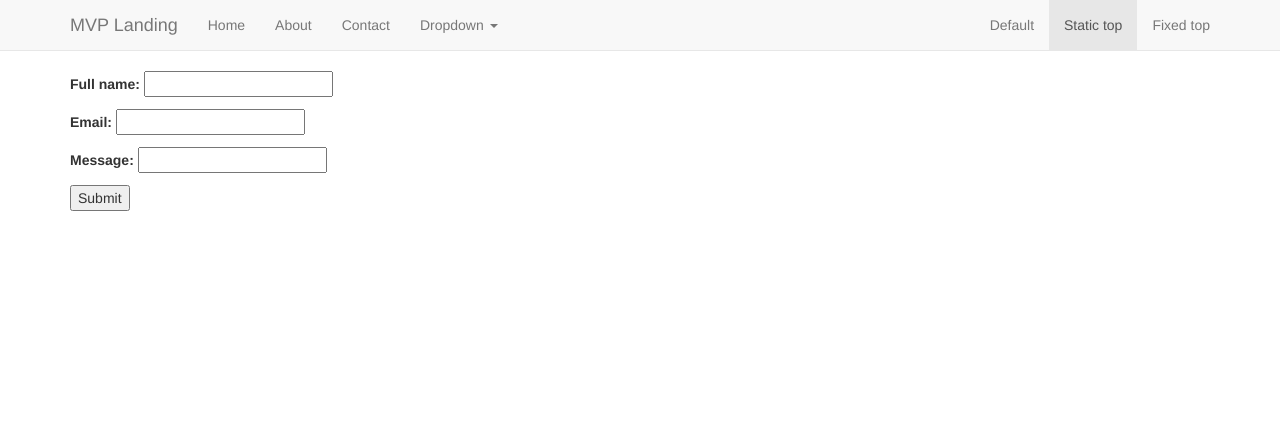
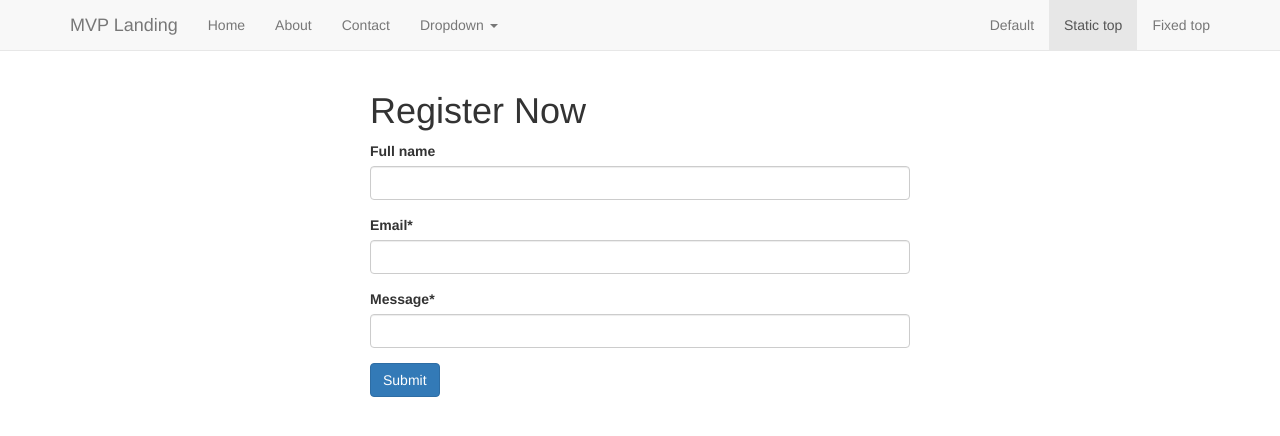
Before and after one commit to Broomspun/trydjango, a Django app: template templates/registration/registration_form.html in a window 1280 px wide. Shown: the top 436 px of the page. Run offline with Django 3.2, Linux system fonts and the light colour scheme; the template is opened without the code that fills it: values that come from a table or form of the project are taken from there, others are empty; tables that the repository leaves empty hold one stand-in row (values such as "Sample post"); some libraries are stand-ins or nearby versions.

Commit message:
Django Registration Redux - Customize Template

```diff
--- a/templates/registration/activation_email_subject.txt
+++ b/templates/registration/activation_email_subject.txt
@@ -1,4 +1,4 @@
-{% load i18n %}{% trans "Account activation on" %} {{ site.name }}
+{% load i18n %}{% trans "Account activation on" %}Complete for Registration for {{ site.name }}
 
 
 {% comment %}
--- a/templates/registration/login.html
+++ b/templates/registration/login.html
@@ -1,12 +1,13 @@
 {% extends "registration/registration_base.html" %}
 {% load i18n %}
+{% load crispy_forms_tags %}
 
 {% block title %}{% trans "Log in" %}{% endblock %}
 
 {% block content %}
 <form method="post" action="">
     {% csrf_token %}
-    {{ form.as_p }}
+    {{ form|crispy }}
     <input type="submit" value="{% trans 'Log in' %}" />
     <input type="hidden" name="next" value="{{ next }}" />
 </form>
--- a/templates/registration/registration_form.html
+++ b/templates/registration/registration_form.html
@@ -1,14 +1,18 @@
 {% extends "registration/registration_base.html" %}
 {% load i18n %}
+{% load crispy_forms_tags %}
 
 {% block title %}{% trans "Register for an account" %}{% endblock %}
 
 {% block content %}
-<form method="post" action="">
-    {% csrf_token %}
-    {{ form.as_p }}
-    <input type="submit" value="{% trans 'Submit' %}" />
-</form>
+    <div class="col-sm-6 col-sm-offset-3">
+    <h1>Register Now</h1>
+        <form method="post" action="">
+            {% csrf_token %}
+            {{ form|crispy }}
+            <input class="btn btn-primary" type="submit" value="{% trans 'Submit' %}" />
+        </form>
+    </div>
 {% endblock %}
 
 
--- a/trydjango/settings.py
+++ b/trydjango/settings.py
@@ -146,3 +146,5 @@ CRISPY_TEMPLATE_PACK = 'bootstrap3'
 
 ACCOUNT_ACTIVATION_DAYS = 7  # One-week activation window; you may, of course, use a different value.
 REGISTRATION_AUTO_LOGIN = True  # Automatically log the user in.
+
+SITE_ID = 1
```
